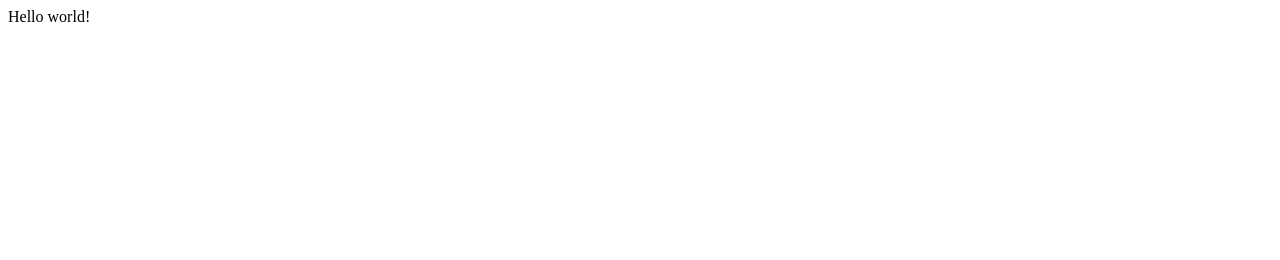
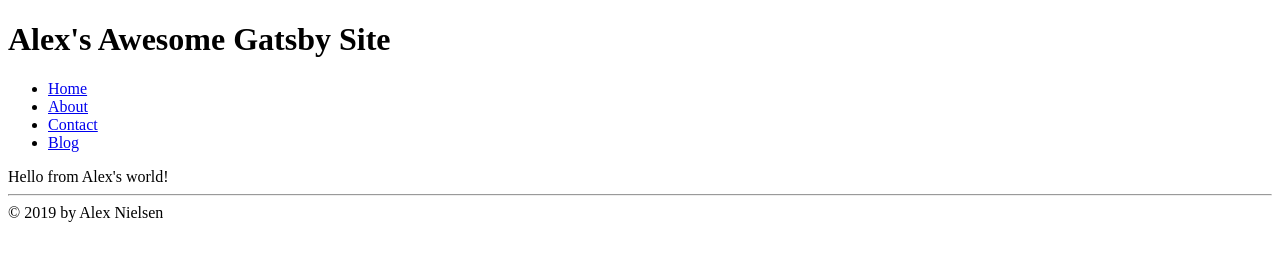
Before and after one commit to bushbass/gatsby-practice-3, a Gatsby site: page / in a window 1280 px wide. Built offline with nearby package versions, Linux system fonts and the light colour scheme; Gatsby itself is replaced by a stand-in of ours.

```diff
--- a/package.json
+++ b/package.json
@@ -14,6 +14,8 @@
   },
   "dependencies": {
     "gatsby": "^2.7.3",
+    "gatsby-plugin-sass": "^2.0.11",
+    "node-sass": "^4.12.0",
     "react": "^16.8.6",
     "react-dom": "^16.8.6"
   },
--- /dev/null
+++ b/src/components/footer.js
@@ -0,0 +1,9 @@
+import React from "react"
+
+const Footer = () => (
+  <div>
+    <hr />
+    &copy; {new Date().getFullYear()} by Alex Nielsen
+  </div>
+)
+export default Footer
--- /dev/null
+++ b/src/components/header.js
@@ -0,0 +1,23 @@
+import React from "react"
+import { Link } from "gatsby"
+
+const Header = () => (
+  <div>
+    <h1>Alex's Awesome Gatsby Site</h1>
+    <ul>
+      <li>
+        <Link to="/">Home</Link>
+      </li>
+      <li>
+        <Link to="/about">About</Link>
+      </li>
+      <li>
+        <Link to="/contact">Contact</Link>
+      </li>
+      <li>
+        <Link to="/blog">Blog</Link>
+      </li>
+    </ul>
+  </div>
+)
+export default Header
--- /dev/null
+++ b/src/components/layout.js
@@ -0,0 +1,13 @@
+import React from "react"
+import Header from "./header"
+import Footer from "./footer"
+const Layout = props => {
+  return (
+    <div>
+      <Header>This is the home page</Header>
+      {props.children}
+      <Footer />
+    </div>
+  )
+}
+export default Layout
--- a/src/pages/index.js
+++ b/src/pages/index.js
@@ -1,3 +1,8 @@
 import React from "react"
+import Layout from "../components/layout"
 
-export default () => <div>Hello world!</div>
+export default () => (
+  <div>
+    <Layout> Hello from Alex's world!</Layout>
+  </div>
+)
```
Also changed, not shown: src/pages/about.js (added, +13 -0 lines), src/pages/blog.js (added, +11 -0 lines), src/pages/contact.js (added, +11 -0 lines), 1 other file.
